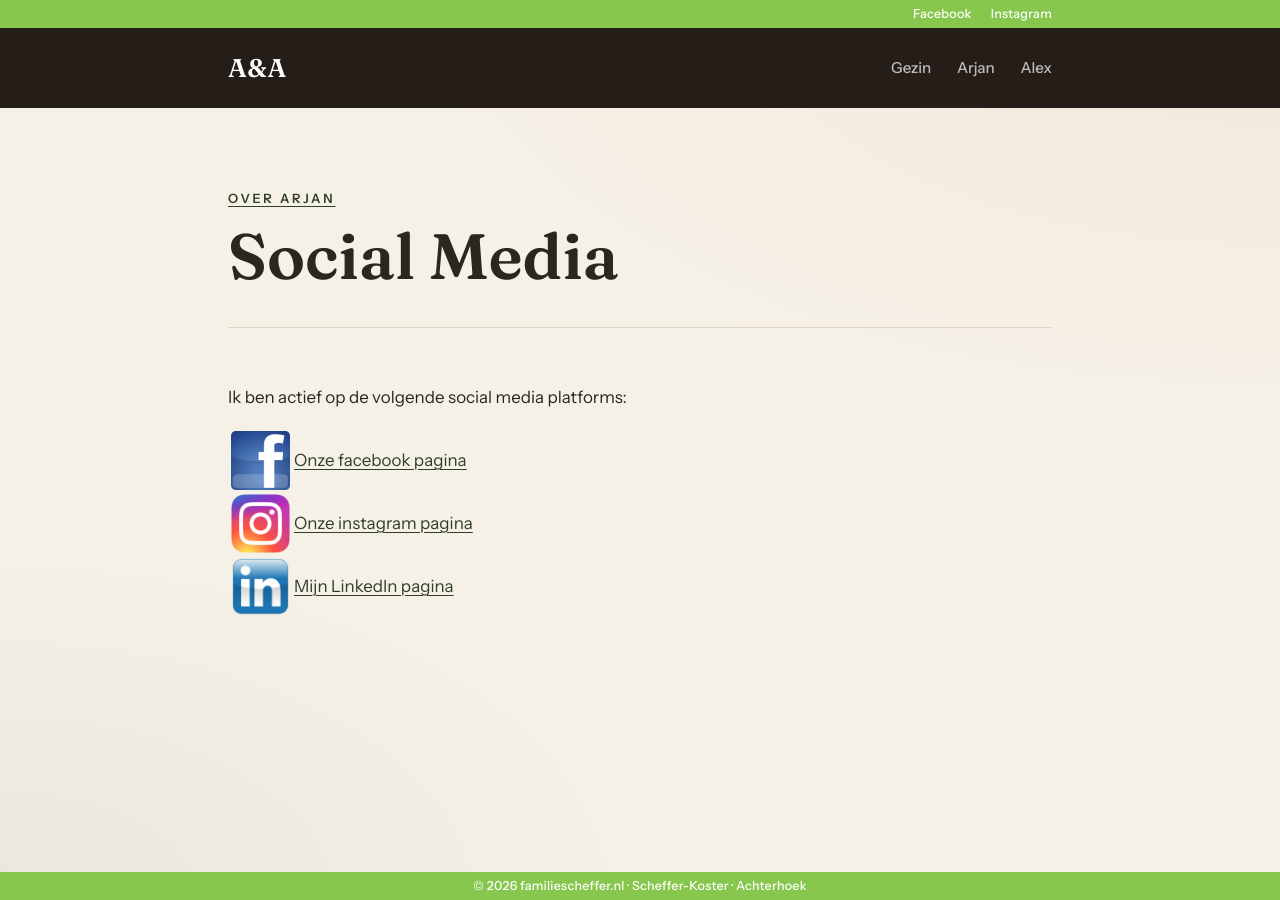
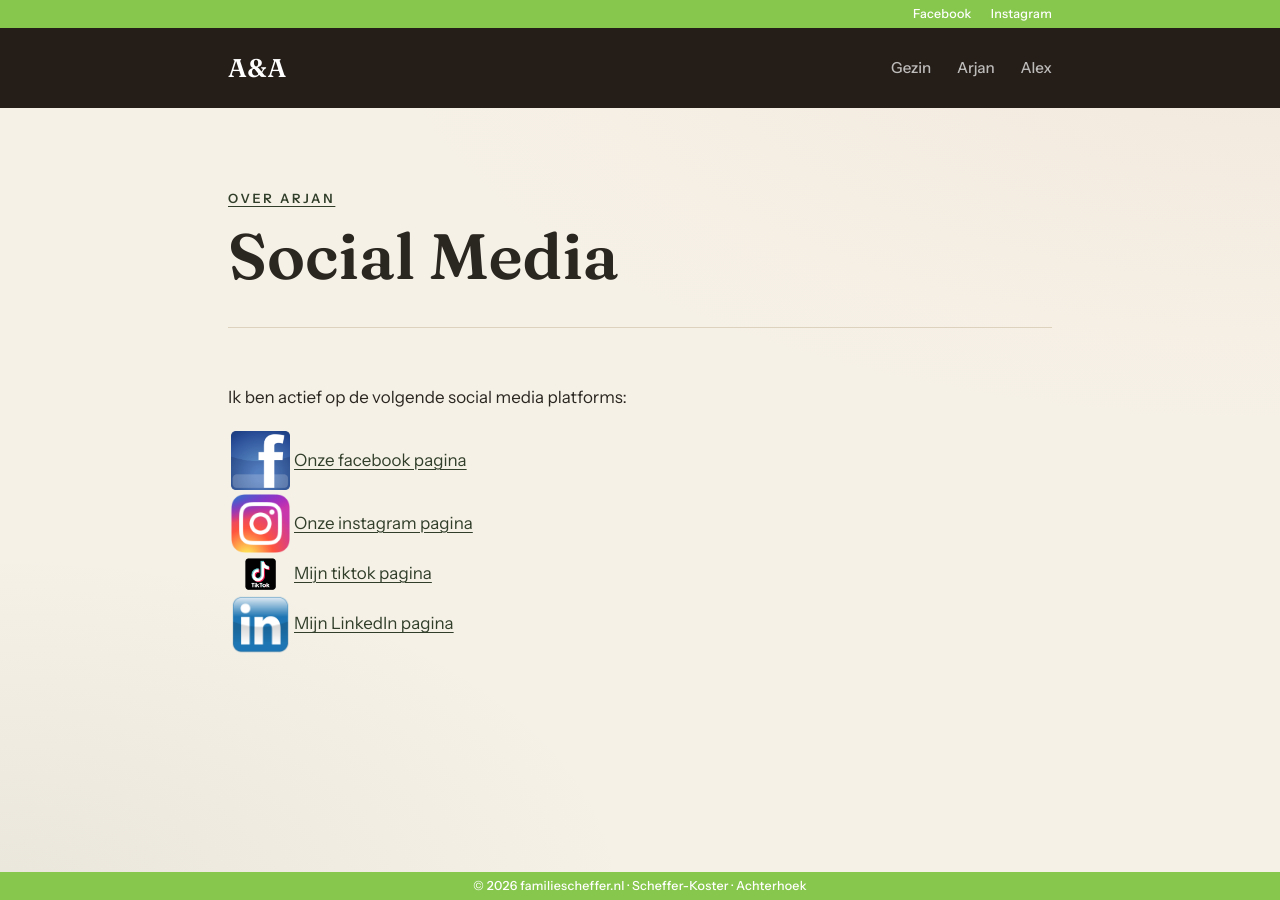
Before and after one commit to alexscheffer/familiescheffer, a Jekyll site: the page built from arjan/social-media.html, in a window 1280 px wide. Built offline with Jekyll 4.4.1, drawn with Linux system fonts in a browser that asks for light colours.

```diff
--- a/arjan/social-media.html
+++ b/arjan/social-media.html
@@ -25,11 +25,18 @@
       <td><img src="{{ '/images/site/style/insta-icon.png' | relative_url }}" alt="" width="59" height="59" /></td>
       <td><a href="https://www.instagram.com/schefferkoster/?hl=nl" target="_blank" rel="noopener noreferrer">Onze instagram pagina</a></td>
 
+    <tr>
+      <td><img src="{{ '/images/site/style/tiktok-logo.png' | relative_url }}" alt="" width="59" height="59" /></td>
+      <td><a href="https://www.tiktok.com/@arjanalexschefferkoster/" target="_blank" rel="noopener noreferrer">Mijn tiktok pagina</a></td>
+    </tr>
+
     </tr>
     <tr>
       <td><img src="{{ '/images/site/style/Linkedin_Icon.png' | relative_url }}" alt="" width="59" height="59" /></td>
       <td><a href="https://www.linkedin.com/in/arjan-scheffer-koster-91a606316/" target="_blank" rel="noopener noreferrer">Mijn LinkedIn pagina</a></td>
     </tr>
+
+
   </tbody>
 </table>
   </section>
```
Also changed, not shown: images/site/style/tiktok-logo.png (added).
